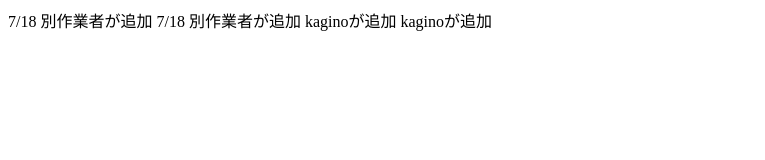
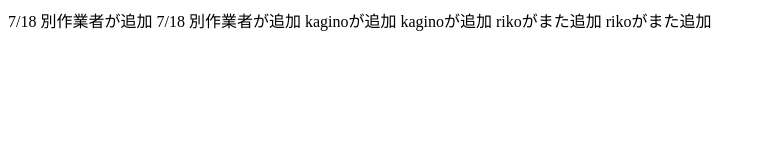
Before and after one commit to kagi830/ahern, a plain HTML site: page test.html in a window 1280 px wide. Shown: the whole page, without its empty margins (0-765 px from the left). Drawn offline with Linux system fonts and the light colour scheme.

Commit message:
rikoがまた追加

```diff
--- a/test.html
+++ b/test.html
@@ -10,5 +10,9 @@ kaginoが追加
 kaginoが追加
 
 
+rikoがまた追加
+rikoがまた追加
+
+
 </body>
 </html>
```
